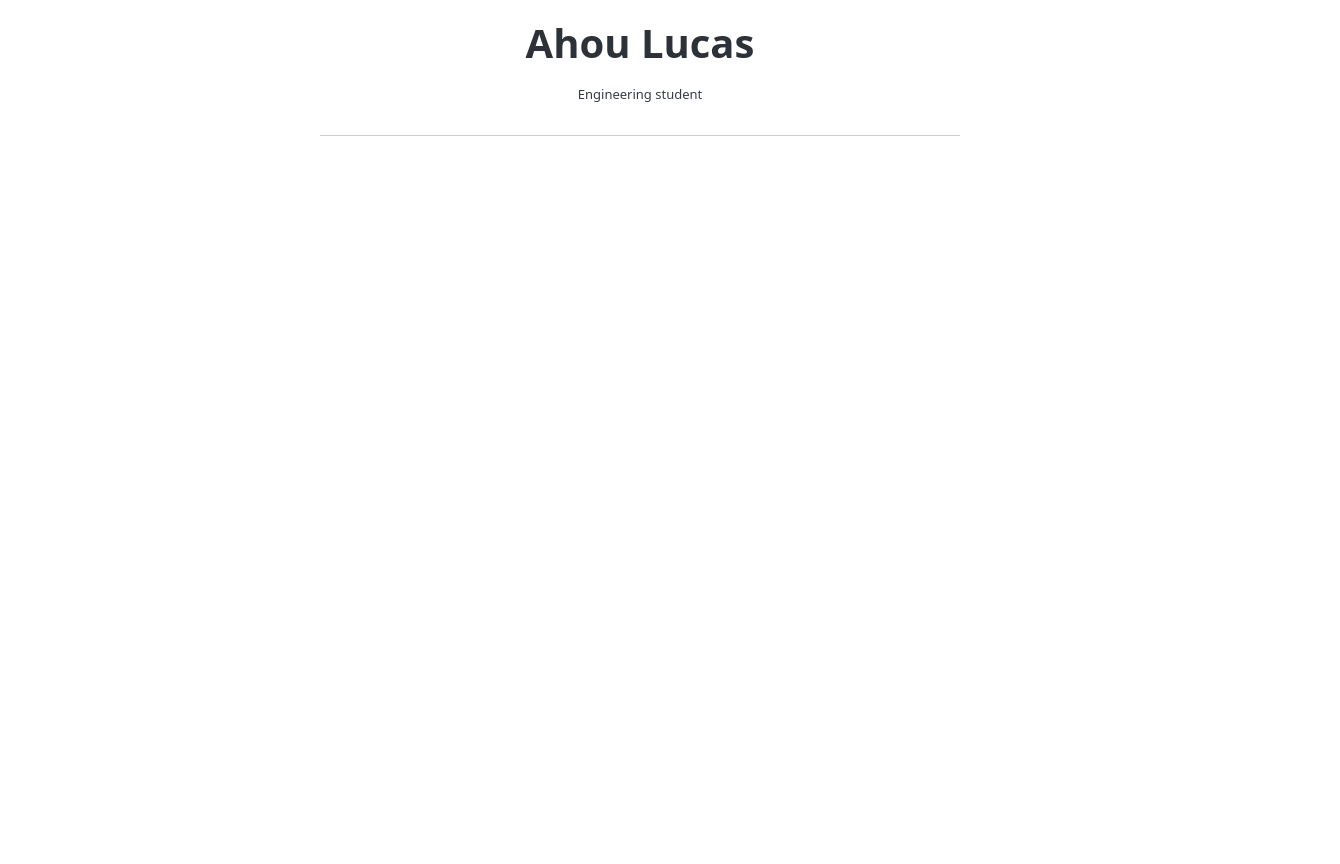
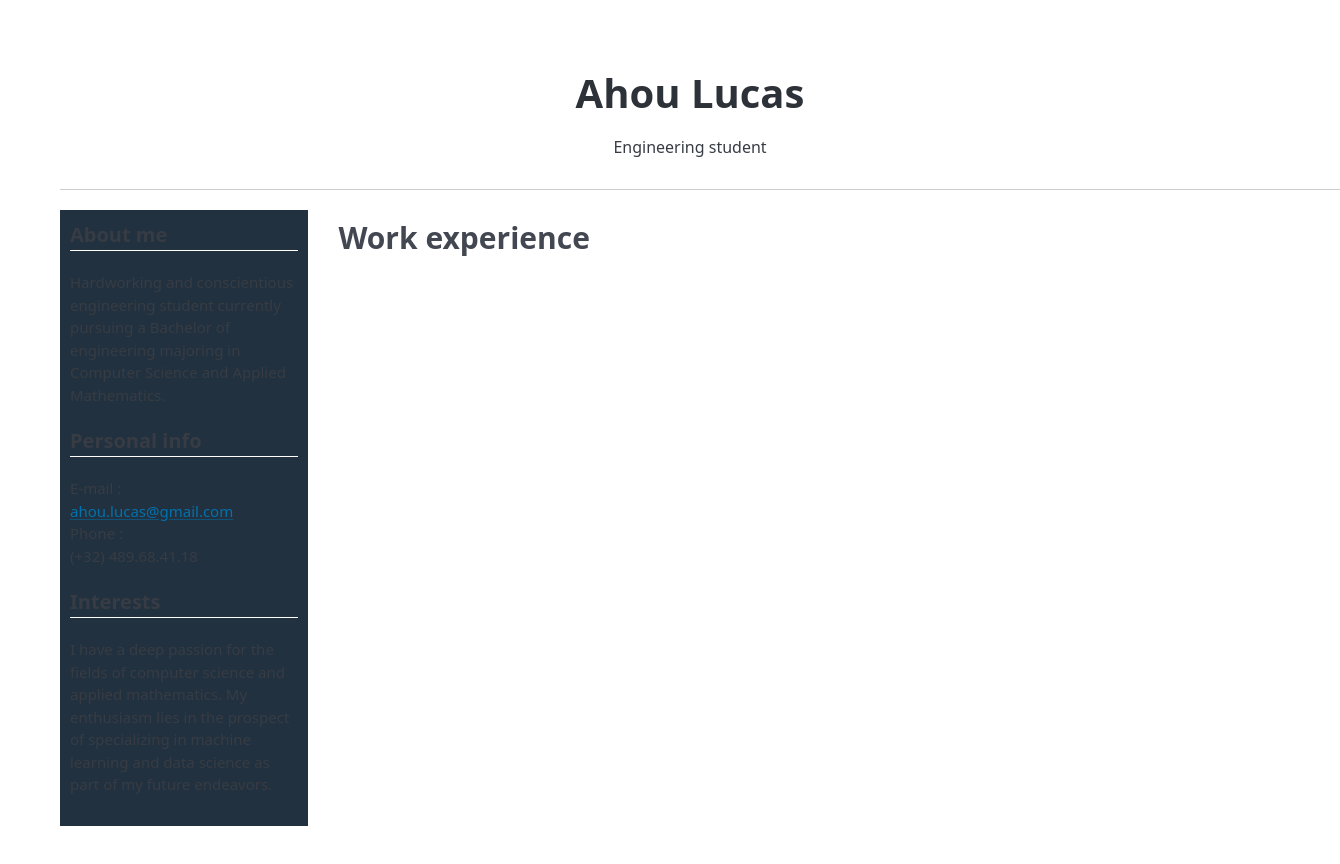
Before and after one commit to AhouLucas/Resume, a plain HTML site: page index.html in a window 1280 px wide. Shown: the whole page, 1340 px wide, since content can reach past the window. Before the commit the page ends 800 px from the top, so only its background shows below. Drawn offline with nearby package versions, Linux system fonts and the light colour scheme.

Commit message:
Create "about me" section

```diff
--- a/index.html
+++ b/index.html
@@ -18,11 +18,47 @@
 <body>
     <header class="container">
         <h1>Ahou Lucas</h1>
-        <p style="font-size:small;">Engineering student</p>
+        <p style="font-size:medium;">Engineering student</p>
     </header>
 
     <hr>
 
+    <div class="row">
+        <div class="about-me">
+
+            <!--About me description-->
+            <p class="title">About me</p>
+            <p class="description">
+                Hardworking and conscientious engineering student currently pursuing a
+                Bachelor of engineering
+                majoring in Computer Science and Applied Mathematics.</p>
+
+            <!--Personal informations-->
+            <p class="title"> Personal info</p>
+            <p class="description">
+                E-mail : <br> <a href="mailto:ahou.lucas@gmail.com">ahou.lucas@gmail.com</a>
+                <br>
+                Phone : <br> (+32) 489.68.41.18
+            </p>
+
+            <!--Interests-->
+            <p class="title">Interests</p>
+            <p class="description">
+                I have a deep passion for
+                the fields of computer science and applied mathematics.
+                My enthusiasm
+                lies in the prospect of specializing in
+                machine learning and data science as
+                part of my future endeavors.
+            </p>
+
+        </div>
+
+        <div class="main">
+            <h3 class="section">Work experience</h3>
+        </div>
+    </div>
+
 </body>
 
 </html>
--- a/style.css
+++ b/style.css
@@ -1,4 +1,6 @@
-
+body {
+    margin: 50px;
+}
 
 header {
     width: 100%;
@@ -8,12 +10,39 @@ header {
 }
 
 hr {
-    width: 50%;
+    width: 100%;
     display: block;
-    border: 0;
     border-top: 1px solid #ccc;
     padding: 0;
-    margin-left: auto;
-    margin-right: auto;
+    margin: 10px;
     margin-top: -10px;
 }
+
+.about-me {
+    flex: 20%;
+    height: 100%;
+    background-color: #22313f;
+    padding: 10px;
+    margin: 10px;
+}
+
+.about-me .title {
+    font-weight: bold;
+    border-bottom: 1px solid white;
+}
+
+.about-me .description {
+    font-size: 15px;
+}
+
+.main {
+    flex: 80%;
+    height:100%;
+    padding: 10px;
+    margin: 10px;
+}
+
+
+.row {
+    display: flex;
+}
```
